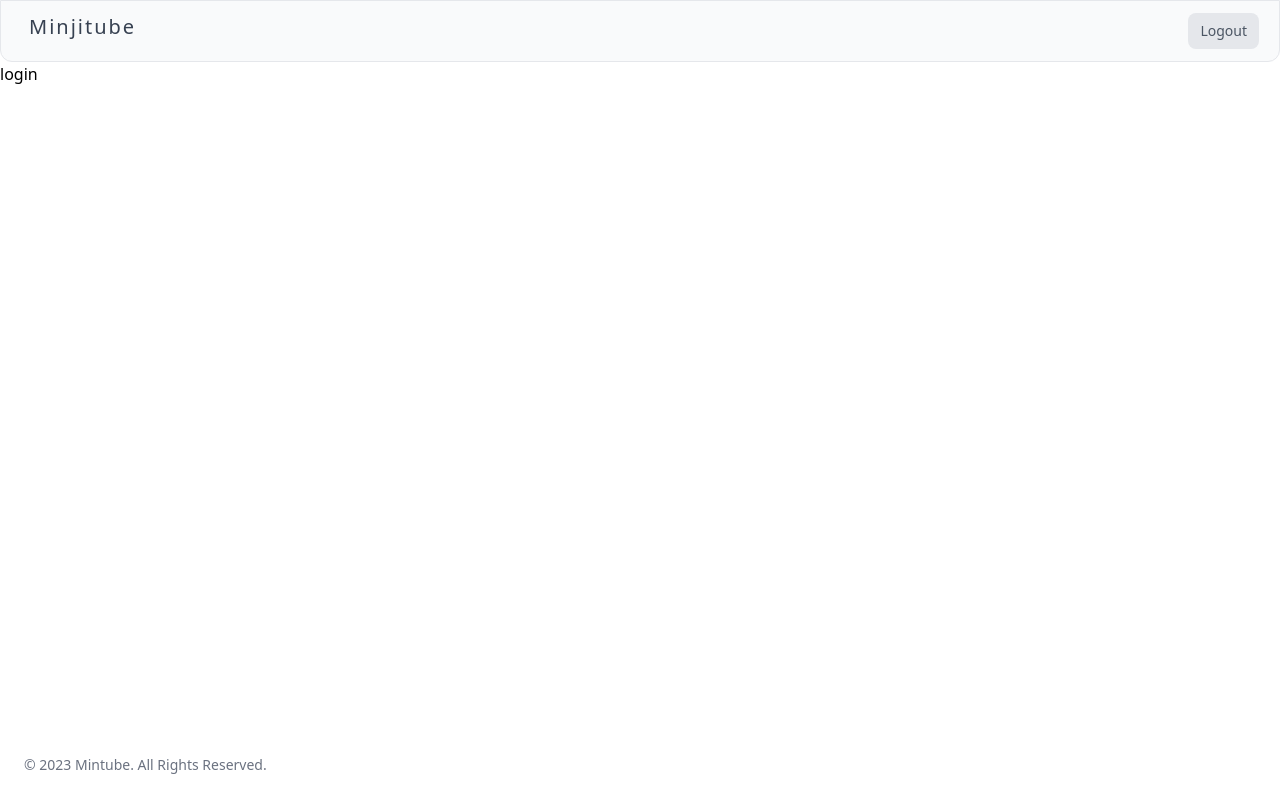
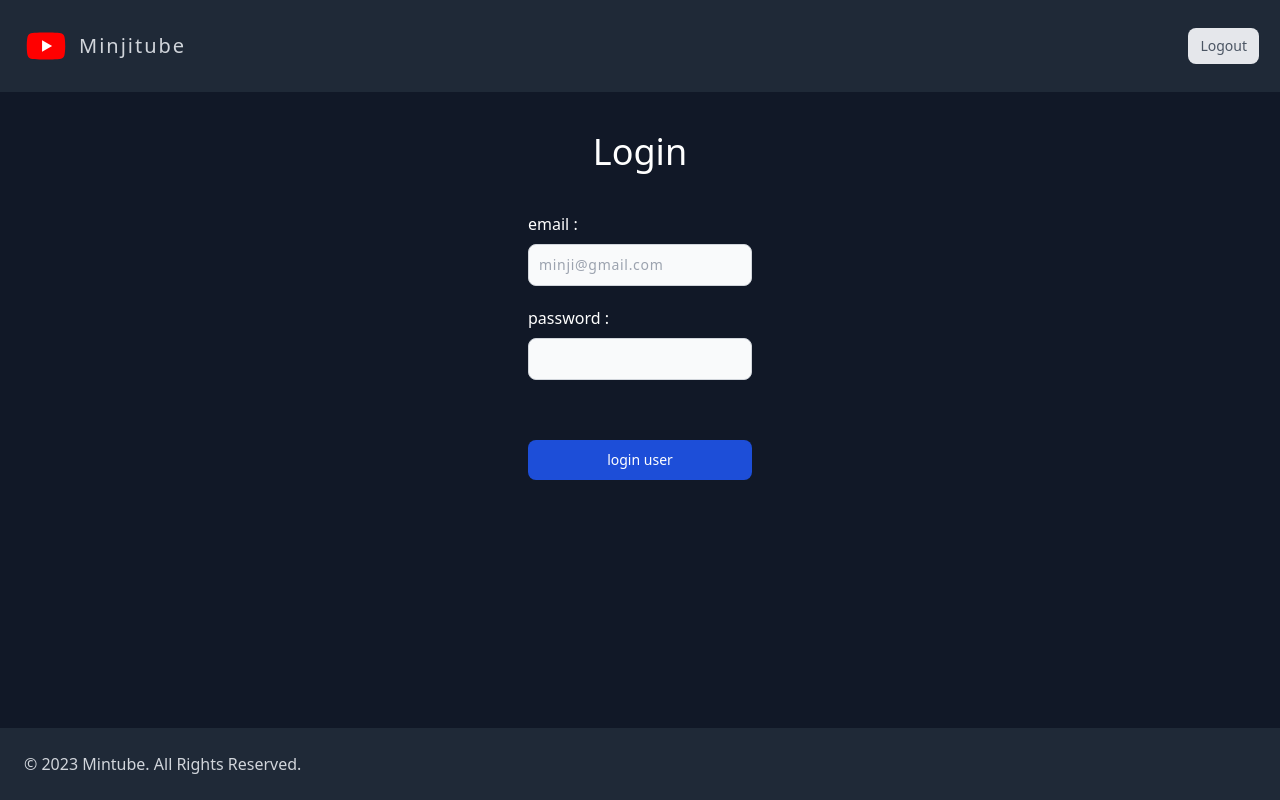
Before and after one commit to minjispace/mintube, a Next.js app in the folder client/: page /login in a window 1280 px wide. Built offline with nearby package versions, Linux system fonts and the light colour scheme.

Commit message:
login,register form UI 구축

```diff
--- a/client/components/Footer.js
+++ b/client/components/Footer.js
@@ -1,7 +1,7 @@
 const Footer = () => {
   return (
-    <footer className=" fixed left-0 right-0 bottom-0 w-full p-4 bg-white rounded-t-lg   md:p-6 dark:bg-gray-800">
-      <span className="text-sm text-gray-500 sm:text-center  dark:text-gray-400">
+    <footer className=" fixed left-0 right-0 bottom-0 w-full p-4   md:p-6 bg-gray-800">
+      <span className="text-ml  sm:text-center text-gray-300">
         © 2023{' '}
         <a href="/" className="hover:underline">
           Mintube
--- /dev/null
+++ b/client/components/Form.js
@@ -0,0 +1,18 @@
+const Form = ({type, field}) => {
+  return (
+    <form className="w-secreen grid justify-center items-center mb-5 ">
+      <label htmlFor={field} className="mb-2 text-l font-medium text-white ">
+        {field} :
+      </label>
+      <input
+        type={field}
+        id={field}
+        className="bg-gray-50 border border-gray-300 text-gray-900 text-sm rounded-lg focus:ring-blue-500 focus:border-blue-500 block w-full p-2.5 dark:bg-gray-700 dark:border-gray-600 dark:placeholder-gray-400 dark:text-white dark:focus:ring-blue-500 dark:focus:border-blue-500 tracking-wider "
+        placeholder={field === 'email' ? 'minji@gmail.com' : ''}
+        required
+      />
+    </form>
+  );
+};
+
+export default Form;
--- a/client/components/Header.js
+++ b/client/components/Header.js
@@ -1,10 +1,15 @@
 const Header = () => {
   return (
-    <nav className="justify-between px-4 py-3 text-gray-700 border border-gray-200 rounded-b-xl  sm:flex sm:px-5 bg-gray-50 dark:bg-gray-800 dark:border-gray-700" aria-label="Breadcrumb">
-      {/*  title */}
-      <a href="/" className="ml-1 text-xl font-medium tracking-widest text-gray-700 hover:text-blue-600 md:ml-2 dark:text-gray-400 dark:hover:text-white">
-        Minjitube
-      </a>
+    <nav className="flex justify-between items-center px-4 py-5 text-gray-300 border  sm:flex sm:px-5  bg-gray-800 border-gray-800" aria-label="Breadcrumb">
+      {/*  youtube logo */}
+      <div className="flex items-center">
+        {/*   logo */}
+        <img src="images/youtube.svg" />
+        {/*  title */}
+        <a href="/" className="ml-1 text-xl font-medium tracking-widest  hover:text-blue-600 md:ml-2 dark:hover:text-white">
+          Minjitube
+        </a>
+      </div>
 
       {/*  button */}
       <button
--- a/client/components/ListProduct.js
+++ b/client/components/ListProduct.js
@@ -1,5 +1,5 @@
 const ListProduct = () => {
-  return <div>list product</div>;
+  return <div className="text-white">list product</div>;
 };
 
 export default ListProduct;
--- /dev/null
+++ b/client/components/SearchForm.js
@@ -0,0 +1,5 @@
+const SearchForm = () => {
+  return <div className="text-white">search form</div>;
+};
+
+export default SearchForm;
--- /dev/null
+++ b/client/components/SubmitButton.js
@@ -0,0 +1,17 @@
+import React from 'react';
+
+const SubmitButton = ({type}) => {
+  let typeButton;
+  typeButton = type === 'register' ? 'register user' : 'login user';
+
+  return (
+    <button
+      type={typeButton}
+      className=" text-white bg-blue-700 hover:bg-blue-800 focus:ring-4 focus:outline-none focus:ring-blue-300 font-medium rounded-lg text-sm  sm:w-auto px-5 py-2.5 text-center dark:bg-blue-600 dark:hover:bg-blue-700 dark:focus:ring-blue-800  mt-10 "
+    >
+      {typeButton}
+    </button>
+  );
+};
+
+export default SubmitButton;
--- a/client/components/index.js
+++ b/client/components/index.js
@@ -1,5 +1,8 @@
 import Header from './Header';
 import Footer from './Footer';
 import ListProduct from './ListProduct';
+import Form from './Form';
+import SubmitButton from './SubmitButton';
+import SearchForm from './SearchForm';
 
-export {Header, Footer, ListProduct};
+export {Header, Footer, ListProduct, Form, SubmitButton, SearchForm};
--- a/client/pages/Home.js
+++ /dev/null
@@ -1,5 +0,0 @@
-const Home = () => {
-  return <div>home</div>;
-};
-
-export default Home;
--- a/client/pages/_app.js
+++ b/client/pages/_app.js
@@ -3,11 +3,11 @@ import '../styles/globals.css';
 
 function MyApp({Component, pageProps}) {
   return (
-    <>
+    <div className="bg-gray-900 w-full min-h-screen">
       <Header />
       <Component {...pageProps} />
       <Footer />
-    </>
+    </div>
   );
 }
 
--- a/client/pages/index.js
+++ b/client/pages/index.js
@@ -1,3 +1,10 @@
+import {ListProduct, SearchForm} from '../components';
+
 export default function Home() {
-  return <h1 className="text-3xl font-bold underline">Hello world!</h1>;
+  return (
+    <>
+      <SearchForm />
+      <ListProduct />
+    </>
+  );
 }
--- a/client/pages/login.js
+++ b/client/pages/login.js
@@ -1,5 +1,14 @@
+import {Form, SubmitButton} from '../components';
+
 const login = () => {
-  return <div>login</div>;
+  return (
+    <div className="grid justify-center">
+      <h2 className="text-center text-white text-4xl mb-10 mt-10">Login</h2>
+      <Form type="login" field="email" />
+      <Form type="login" field="password" />
+      <SubmitButton type="login" />
+    </div>
+  );
 };
 
 export default login;
--- a/client/pages/register.js
+++ b/client/pages/register.js
@@ -1,5 +1,16 @@
-const register = () => {
-  return <div>register</div>;
+import React from 'react';
+import {Form, SubmitButton} from '../components';
+
+const Register = () => {
+  return (
+    <div className="grid justify-center">
+      <h2 className="text-center text-white text-4xl mb-10 mt-10">Register</h2>
+      <Form type="register" field="name" />
+      <Form type="register" field="email" />
+      <Form type="register" field="password" />
+      <SubmitButton type="register" />
+    </div>
+  );
 };
 
-export default register;
+export default Register;
```
Also changed, not shown: client/public/images/youtube.svg (added).
